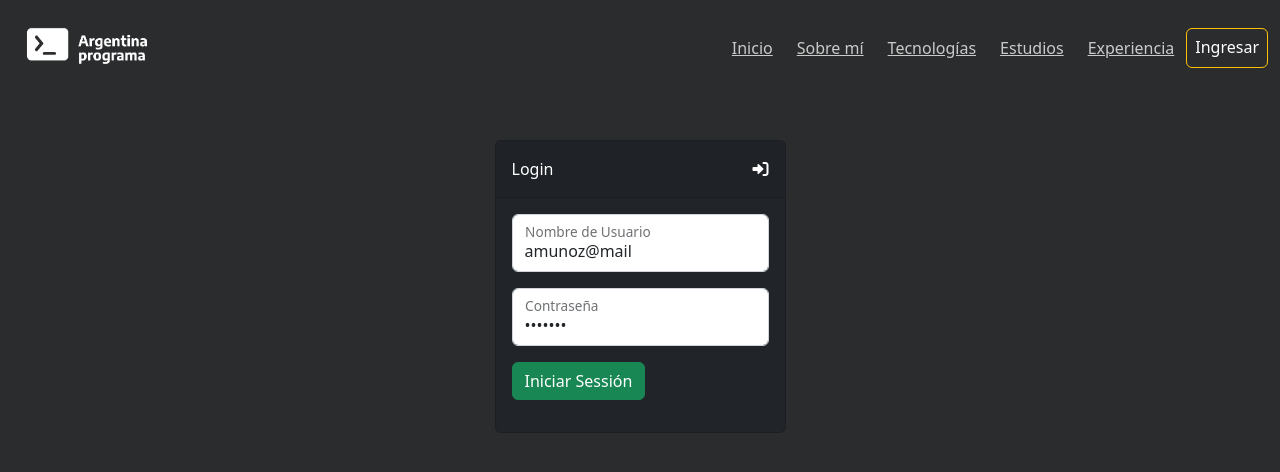
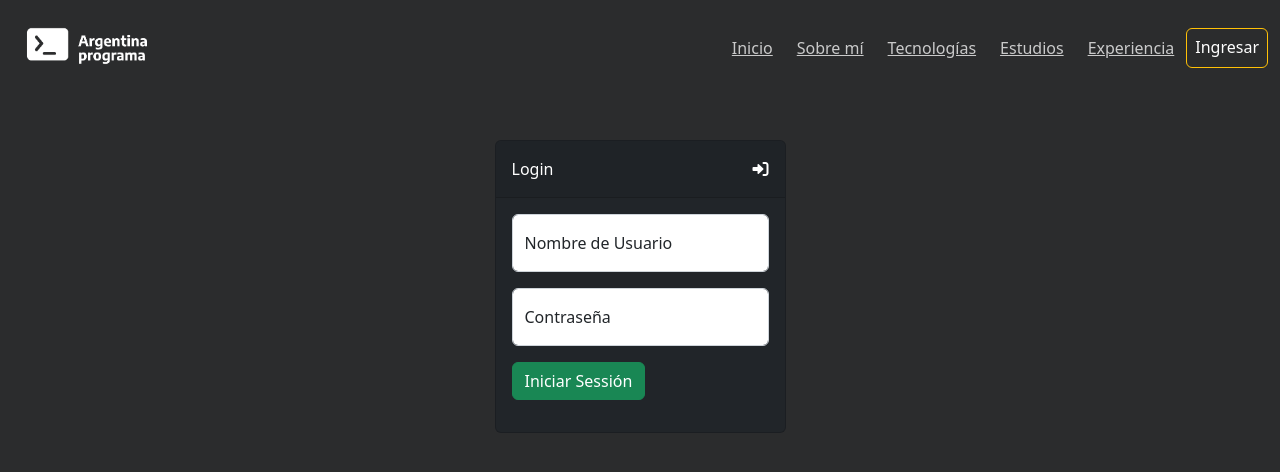
Before and after one commit to darmstedgio/portfolioargprog-front, an Angular app: page /login in a window 1280 px wide. Shown: the top 472 px of the page. Built offline with nearby package versions, Linux system fonts and the light colour scheme.

Commit message:
V0.0.1: Uploaded with Laravel Backend

```diff
--- a/src/app/modules/login/login.component.ts
+++ b/src/app/modules/login/login.component.ts
@@ -13,8 +13,8 @@ export class LoginComponent implements OnInit {
   isLogged = false;
   isLoginFail = false;
   userLogin: any;
-  public username: string = 'amunoz@mail';
-  public password: string = 'aMunoz1';
+  public username: string = '';
+  public password: string = '';
   public errMsj: string = '';
 
   constructor(
--- a/src/app/modules/service/aboutme.service.ts
+++ b/src/app/modules/service/aboutme.service.ts
@@ -7,7 +7,7 @@ import { Observable } from "rxjs";
   providedIn: 'root'
 })
 export class AboutMeService{
-  public URL: string = 'http://portfolioweb.com.devel/api/';
+  public URL: string = 'https://www.darmsportfolio.xyz/api/';
 
   public indexURL: string = this.URL + 'index/aboutme';
   public storeURL: string = this.URL + 'store/aboutme';
--- a/src/app/modules/service/auth.service.ts
+++ b/src/app/modules/service/auth.service.ts
@@ -9,7 +9,7 @@ import { Observable } from "rxjs";
   providedIn: 'root'
 })
 export class AuthService{
-  authURL = 'http://portfolioweb.com.devel/api/auth/';
+  authURL = 'https://www.darmsportfolio.xyz/api/auth/';
 
   constructor(private _http: HttpClient){ }
 
--- a/src/app/modules/service/experiences.service.ts
+++ b/src/app/modules/service/experiences.service.ts
@@ -7,7 +7,7 @@ import { Observable } from "rxjs";
   providedIn: 'root'
 })
 export class ExperienceService{
-  public URL: string = 'http://portfolioweb.com.devel/api/';
+  public URL: string = 'https://www.darmsportfolio.xyz/api/';
 
   public indexURL: string = this.URL + 'index/laboralexperiences';
   public storeURL: string = this.URL + 'store/laboralexperiences';
--- a/src/app/modules/service/studies.service.ts
+++ b/src/app/modules/service/studies.service.ts
@@ -8,7 +8,7 @@ import { Observable } from "rxjs";
   providedIn: 'root'
 })
 export class StudiesService{
-  public URL: string = 'http://portfolioweb.com.devel/api/';
+  public URL: string = 'https://www.darmsportfolio.xyz/api/';
 
   public indexURL: string = this.URL + 'index/studies';
   public storeURL: string = this.URL + 'store/studies';
--- a/src/app/modules/service/tecnologies.service.ts
+++ b/src/app/modules/service/tecnologies.service.ts
@@ -7,7 +7,7 @@ import { Observable } from "rxjs";
   providedIn: 'root'
 })
 export class TecnologiesService{
-  public URL: string = 'http://portfolioweb.com.devel/api/';
+  public URL: string = 'https://www.darmsportfolio.xyz/api/';
 
   public indexURL: string = this.URL + 'index/tecnologies';
   public storeURL: string = this.URL + 'store/tecnologies';
```
